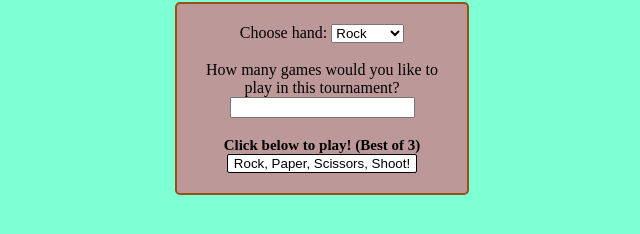
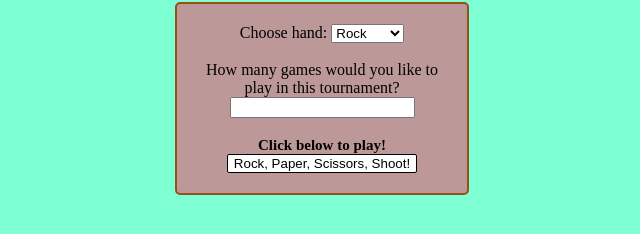
Before and after one commit to BenFeder/KenzieAcademy-Students-se-q1-game-of-chance-BenFeder, a plain HTML site: page index.html in a window 1280 px wide. Shown: the part 78-312 px from the top of the page, 318-958 px from the left. Drawn offline with Linux system fonts and the light colour scheme.

Commit message:
Removed (Best of 3) part of label on form, since game is now etup to play any given number of rounds

```diff
--- a/index.html
+++ b/index.html
@@ -44,9 +44,7 @@
       <br />
       <br />
 
-      <label class="playGame" for="choice_button"
-        >Click below to play! (Best of 3)</label
-      >
+      <label class="playGame" for="choice_button">Click below to play!</label>
       <button id="choice_button">Rock, Paper, Scissors, Shoot!</button>
     </form>
 
```
